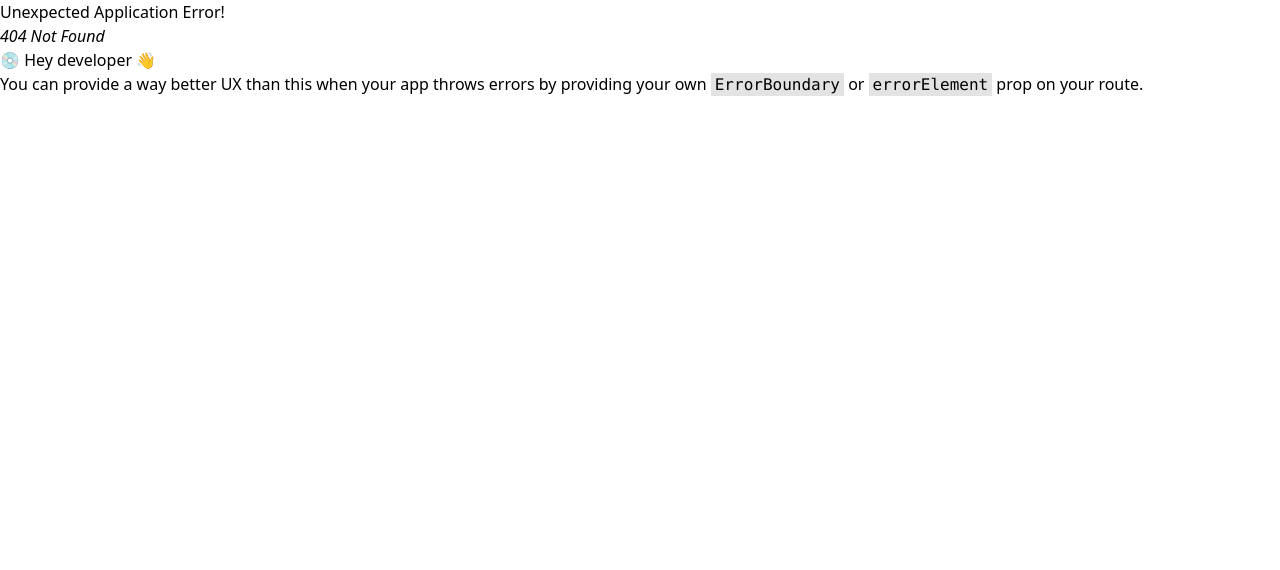
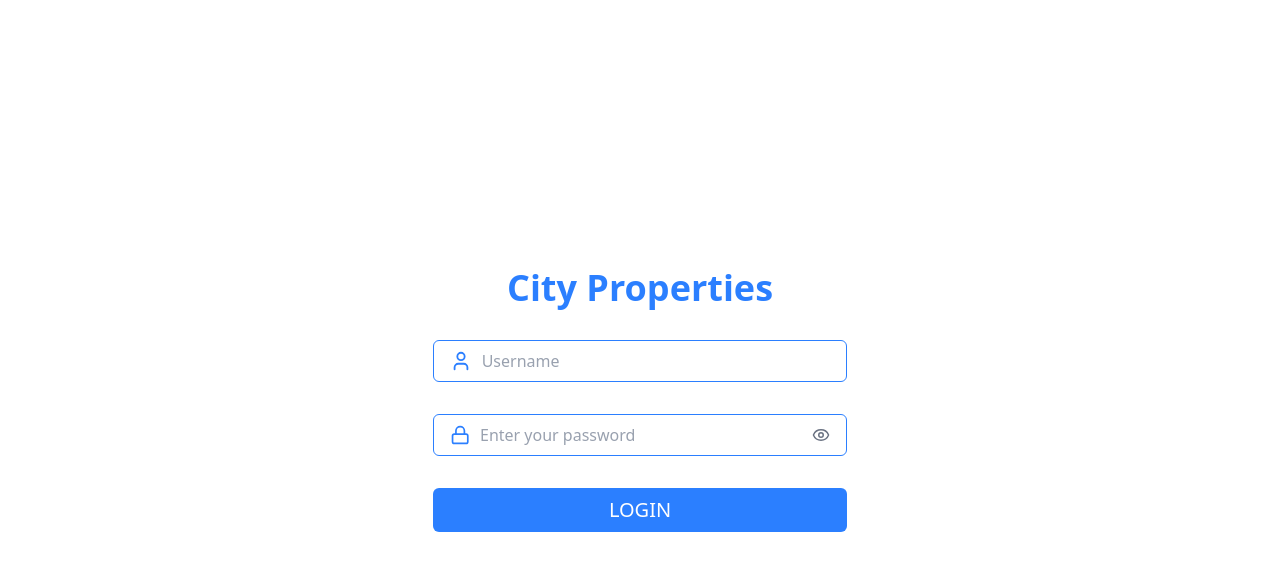
Before and after one commit to VeryLazyDev/CP_Coding_Test_Portal, a React (Vite) app in the folder frontend/app/: page /login in a window 1280 px wide. Before the commit this address had no page. Shown: the top 570 px of the page. Built offline with nearby package versions, Linux system fonts and the light colour scheme.

Commit message:
add form validation & react-toast

```diff
--- a/frontend/app/package.json
+++ b/frontend/app/package.json
@@ -17,8 +17,10 @@
     "react": "^19.1.1",
     "react-dom": "^19.1.1",
     "react-hook-form": "^7.65.0",
+    "react-hot-toast": "^2.6.0",
     "react-router": "^7.9.4",
     "react-router-dom": "^7.9.4",
+    "react-spinners": "^0.17.0",
     "tailwindcss": "^4.1.14"
   },
   "devDependencies": {
--- /dev/null
+++ b/frontend/app/src/components/common/PasswordInput.jsx
@@ -0,0 +1,50 @@
+import React, { useState, forwardRef } from "react";
+import { Lock, Eye, EyeOff } from "lucide-react";
+
+const PasswordInput = forwardRef(
+  (
+    {
+      className = "",
+      placeholder = "Enter your password",
+      error,
+      ...props
+    },
+    ref
+  ) => {
+    const [showPassword, setShowPassword] = useState(false);
+
+    return (
+      <div className="flex flex-col">
+        {/* Input Field */}
+        <div
+          className={`flex items-center gap-x-2.5 border border-blue-500 rounded-md px-4 py-2 transition duration-200 focus-within:ring-2 focus-within:ring-blue-500 focus-within:border-blue-600 ${className}`}
+        >
+          <Lock className="text-blue-500" />
+          <input
+            ref={ref}
+            type={showPassword ? "text" : "password"}
+            placeholder={placeholder}
+            className="w-full border-none outline-none text-gray-900 placeholder-gray-400 bg-transparent"
+            {...props}
+          />
+          <button
+            type="button"
+            onClick={() => setShowPassword((prev) => !prev)}
+            className="focus:outline-none cursor-pointer text-gray-500 hover:text-blue-500 transition"
+          >
+            {showPassword ? <EyeOff size={18} /> : <Eye size={18} />}
+          </button>
+        </div>
+
+        {/* Error Message */}
+        {error && (
+          <div className="mt-1 text-sm text-red-700  rounded px-2 py-0.5">
+            {error}
+          </div>
+        )}
+      </div>
+    );
+  }
+);
+
+export default PasswordInput;
--- /dev/null
+++ b/frontend/app/src/components/common/TextInput.jsx
@@ -0,0 +1,29 @@
+import React, { forwardRef } from "react";
+import { User } from "lucide-react";
+
+const TextInput = forwardRef(
+  ({ className = "", type = "text", error, placeholder = "", ...props }, ref) => (
+    <div className="flex flex-col">
+      <div
+        className={`flex items-center gap-x-2.5 border border-blue-500 rounded-md px-4 py-2 transition duration-200 focus-within:ring-2 focus-within:ring-blue-500 focus-within:border-blue-600 ${className}`}
+      >
+        <User className="text-blue-500" />
+        <input
+          ref={ref}
+          type={type}
+          placeholder={placeholder}
+          className="w-full border-none outline-none text-gray-900 placeholder-gray-400 bg-transparent"
+          {...props}
+        />
+      </div>
+
+      {error && (
+        <div className="mt-1 text-sm text-red-700  rounded px-2 py-0.5">
+          {error}
+        </div>
+      )}
+    </div>
+  )
+);
+
+export default TextInput;
--- a/frontend/app/src/constants/Lazyload.jsx
+++ b/frontend/app/src/constants/Lazyload.jsx
@@ -2,4 +2,6 @@ import { lazy } from "react";
 import PageLoader from "../components/core/Pageloader";
 
 export const UserLayout=PageLoader(lazy(()=>import("@/features/user/layout/UserLayout.jsx")));
-export const HomePage=PageLoader(lazy(()=>import("@/features/user/pages/Homepage.jsx")))
+export const HomePage=PageLoader(lazy(()=>import("@/features/user/pages/Homepage.jsx")));
+export const AuthLayout=PageLoader(lazy(()=>import("@/features/auth/layout/AuthLayout.jsx")));
+export const LoginPage=PageLoader(lazy(()=>import("@/features/auth/pages/LoginPage.jsx")))
--- a/frontend/app/src/features/auth/components/LoginForm.jsx
+++ b/frontend/app/src/features/auth/components/LoginForm.jsx
@@ -1,9 +1,60 @@
-import React from 'react'
+import React, { useState } from "react";
+import TextInput from "../../../components/common/TextInput";
+import PasswordInput from "../../../components/common/PasswordInput";
+import { useForm } from "react-hook-form";
+import toast from "react-hot-toast";
+import { ClipLoader } from "react-spinners";
 
 const LoginForm = () => {
+  const [isLoading, setLoading] = useState(false);
+
+  const {
+    register,
+    handleSubmit,
+    formState: { errors },
+  } = useForm();
+
+  const onSubmit = (data) => {
+    setLoading(true);
+
+    setTimeout(() => {
+      console.log("User Login Form Data:", data);
+
+      toast.success("SUCCESS");
+       setLoading(false);
+    }, 3000);
+
+  };
+
   return (
-    <div>LoginForm</div>
-  )
-}
+    <form
+      onSubmit={handleSubmit(onSubmit)}
+      className="flex flex-col gap-8 p-1.5 rounded-sm
+ md:w-2/6 w-4/6
+    "
+    >
+      <div className="text-4xl text-center font-bold text-blue-500">
+        City Properties
+      </div>
 
-export default LoginForm
+      <TextInput
+        placeholder={"Username"}
+        {...register("username", { required: true })}
+        error={errors.username && "Username is required"}
+      />
+      <PasswordInput
+        {...register("password", { required: true })}
+        error={errors.username && "Password is required"}
+      />
+
+      <button disabled={isLoading}
+        type="submit"
+        className="w-full cursor-pointer bg-blue-500 rounded-md px-2 py-2 text-white text-xl font-medium"
+      >
+        {isLoading ? <ClipLoader size={20} color="text-white" /> : "LOGIN"}
+      </button>
+    </form>
+  );
+};
+
+export default LoginForm;
--- /dev/null
+++ b/frontend/app/src/features/auth/layout/AuthLayout.jsx
@@ -0,0 +1,15 @@
+import React from "react";
+import { Outlet } from "react-router-dom";
+import {Toaster} from "react-hot-toast"
+
+const AuthLayout = () => {
+  return (
+    <div className="w-screen h-screen ">
+        <div><Toaster position="top-center" reverseOrder={false} /></div>
+
+      <Outlet />
+    </div>
+  );
+};
+
+export default AuthLayout;
--- a/frontend/app/src/features/auth/pages/LoginPage.jsx
+++ b/frontend/app/src/features/auth/pages/LoginPage.jsx
@@ -1,8 +1,11 @@
 import React from 'react'
+import LoginForm from '../components/LoginForm'
 
 const LoginPage = () => {
   return (
-    <div>LoginPage</div>
+    <div className='w-full h-full flex justify-center items-center'>
+      <LoginForm/>
+    </div>
   )
 }
 
--- /dev/null
+++ b/frontend/app/src/routes/authRouter.jsx
@@ -0,0 +1,7 @@
+import { AuthLayout, LoginPage } from "../constants/Lazyload";
+
+export const authRouter=[{
+    element:<AuthLayout/>,
+    children:[{element:<LoginPage/>,path:"/login"}]
+
+}]
--- a/frontend/app/src/routes/routes.jsx
+++ b/frontend/app/src/routes/routes.jsx
@@ -1,10 +1,12 @@
 import { createBrowserRouter } from "react-router-dom";
 import { HomePage, UserLayout } from "../constants/Lazyload";
+import { authRouter } from "./authRouter";
 
 const router = createBrowserRouter([
   { path: "/", element: <UserLayout />, children: [
     {element:<HomePage/>,index:true}
   ] },
+  ...authRouter
 ]);
 
 export default router;
```
Also changed, not shown: 1 other file (tests, documents, lock files or other folders).
